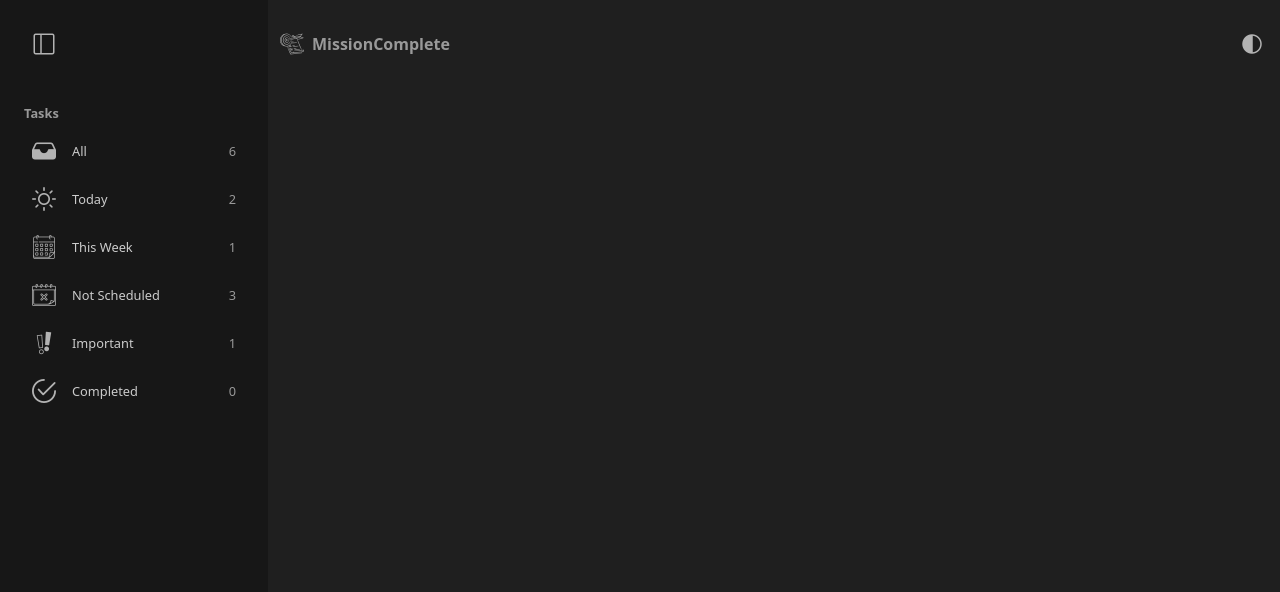
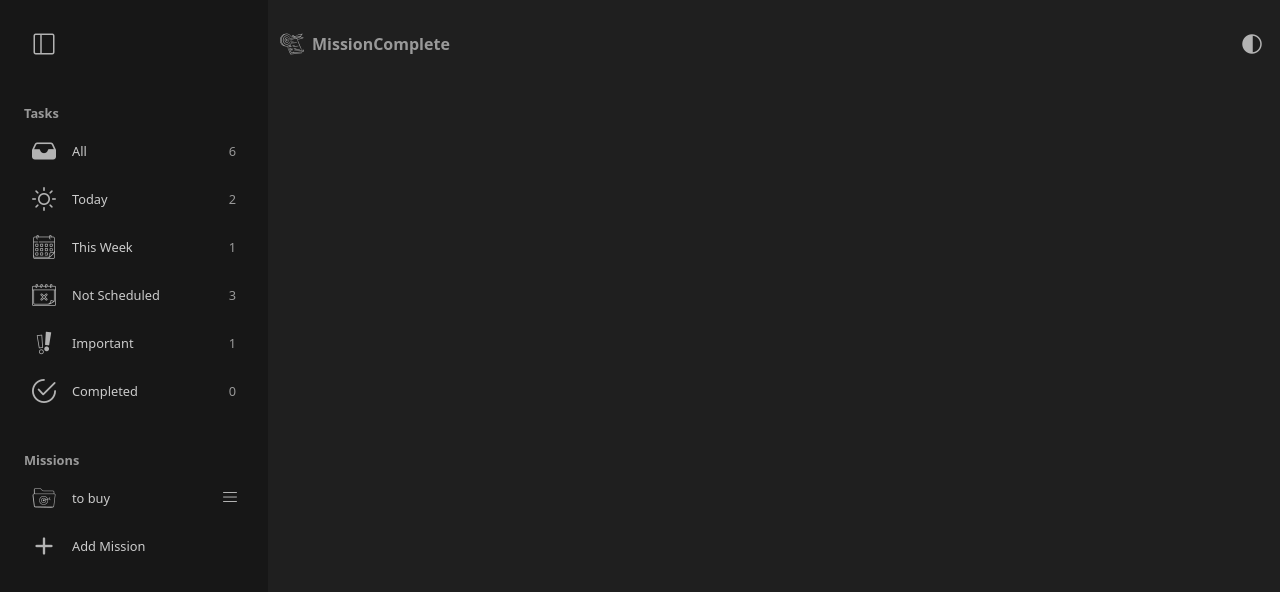
Before and after one commit to kaito24mako/ToDo-App, a website built with webpack: page src/index.html in a window 1280 px wide. Built offline with nearby package versions, Linux system fonts and the light colour scheme.

Commit message:
add dom elements for misions

```diff
--- a/src/css/sidebar.css
+++ b/src/css/sidebar.css
@@ -103,16 +103,16 @@
     color: var(--white-dark);
 }
 
-.tab-container #mission-wrapper {
+#mission-wrapper {
     display: flex;
     position: relative;
 }
 
-#mission-wrapper:hover button {
+#mission-wrapper button:hover {
     background-color: var(--grey);
 }
 
-.tab-container #settingsBtn {
+#mission-wrapper #settingsBtn {
     position: absolute;
     right: 0.35rem;
     top: 0.65rem;
--- a/src/js/tabs.js
+++ b/src/js/tabs.js
@@ -1,6 +1,7 @@
 import { getUI } from "../index.js";
 import folderImg from "../images/mission.png";
 import optionsImg from "../images/edit.png";
+import plusImg from "../images/plus.png";
 
 export let tabArray = [];
 
@@ -56,14 +57,17 @@ export function addTabToSidebar() {
     wrapper.id = 'mission-wrapper';
 
     const button = document.createElement('button');
-    button.textContent = 'to buy'; // how to set data-title?
 
     const iconTitle = document.createElement('span');
     iconTitle.classList.add('icon-and-title');
 
     const missionImg = document.createElement('img');
+    missionImg.textContent = 'to buy';
     missionImg.src = folderImg;
     missionImg.alt = "An image of a folder with a target on it";
+
+    const missionTitle = document.createElement('p');
+    missionTitle.textContent = 'to buy';  // how to set data-title?
 
     const settingsBtn = document.createElement('button');
     settingsBtn.id = 'settingsBtn';
@@ -80,20 +84,22 @@ export function addTabToSidebar() {
 
     const iconTitle2 = document.createElement('span');
     iconTitle2.classList.add('icon-and-title');
-    iconTitle2.textContent = 'Add Mission';
 
     const addMissionImg = document.createElement('img');
     addMissionImg.src = plusImg;
     addMissionImg.alt = 'An image of a plus sign';
 
+    const addMissionTitle = document.createElement('p');
+    addMissionTitle.textContent = 'Add Mission';
+
     missions.append(title, container);
     container.append(wrapper, wrapper2);
     wrapper.append(button, settingsBtn);
     button.appendChild(iconTitle);
-    iconTitle.appendChild(missionImg);
+    iconTitle.append(missionImg, missionTitle);
     settingsBtn.appendChild(settingsImg);
 
     wrapper2.appendChild(addMissionBtn);
     addMissionBtn.appendChild(iconTitle2);
-    iconTitle2.appendChild(addMissionImg);
+    iconTitle2.append(addMissionImg, addMissionTitle);
 }
```
